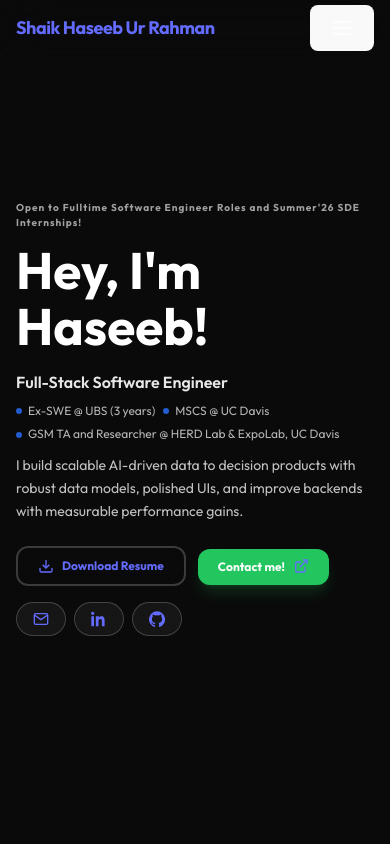
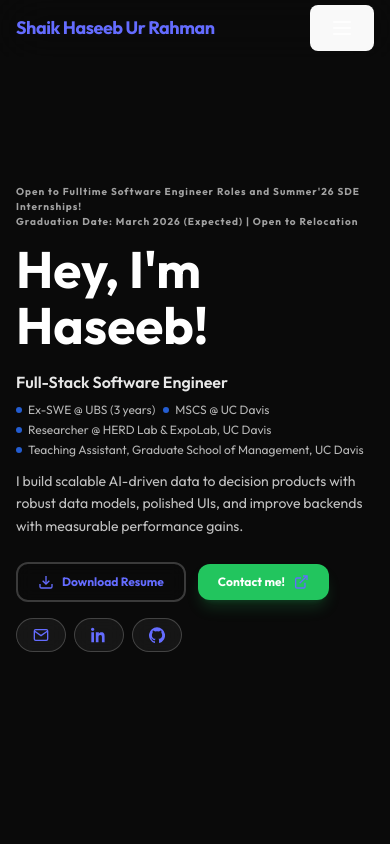
Before and after one commit to haseebshaik00/haseebshaik00.github.io, a React (Vite) app: page / in a window 390 px wide. Shown: the top 844 px of the page. Built offline with nearby package versions, Linux system fonts and the light colour scheme.

Commit message:
Monthly Revamp

```diff
--- a/src/App.tsx
+++ b/src/App.tsx
@@ -121,7 +121,7 @@
       </div>
       <div className="mt-8 sm:mt-6 flex items-center gap-3 text-sm sm:text-base text-white/70 animate-[fadeInUp_0.6s_ease-out_0.3s_both]">
         <div className="h-4 w-4 sm:h-5 sm:w-5 rounded-full border-2 border-white/30 border-t-[#6A6AFF] animate-spin" />
-        <span className="font-medium">Loading portfolio!</span>
+        <span className="font-medium">Open to Fulltime SDE Roles & <br /> Summer'26 SDE Internships!</span>
       </div>
       <div className="mt-2 text-xs text-white/40 animate-[fadeInUp_0.6s_ease-out_0.5s_both]">
         {Math.round(progress)}%
@@ -297,7 +297,8 @@
         <div className="grid grid-cols-1 md:grid-cols-[1.1fr_1fr] gap-8 md:gap-12 items-center">
           <Reveal>
             <div>
-              <p className="tracking-widest text-[10px] sm:text-xs md:text-[12px] text-neutral-400 dark:text-neutral-500"><b>Open to Fulltime Software Engineer Roles and Summer'26 SDE Internships!</b></p>
+              <p className="tracking-widest text-[10px] sm:text-xs md:text-[12px] text-neutral-400 dark:text-neutral-500"><b>Open to Fulltime Software Engineer Roles and Summer'26 SDE Internships!
+                <br /> <span className="italic">Graduation Date: March 2026 (Expected) | Open to Relocation</span></b></p>
               <h1 className="mt-3 sm:mt-4 text-3xl sm:text-4xl md:text-5xl lg:text-6xl font-bold text-white dark:text-white/95">Hey, I'm Haseeb!</h1>
 
               {/* Professional Title & Roles */}
@@ -314,10 +315,14 @@
                     <span className="w-1.5 h-1.5 rounded-full bg-[var(--brand-blue)]"></span>
                     MSCS @ UC Davis
                   </span>
-                  <span className="w-full"></span>
+                  {/* <span className="w-full"></span> */}
                   <span className="flex items-center gap-1.5">
                     <span className="w-1.5 h-1.5 rounded-full bg-[var(--brand-blue)]"></span>
-                    GSM TA and Researcher @ HERD Lab & ExpoLab, UC Davis
+                    Researcher @ HERD Lab & ExpoLab, UC Davis
+                  </span>
+                  <span className="flex items-center gap-1.5">
+                    <span className="w-1.5 h-1.5 rounded-full bg-[var(--brand-blue)]"></span>
+                    Teaching Assistant, Graduate School of Management, UC Davis
                   </span>
                 </div>
               </div>
@@ -487,12 +492,12 @@
     {
       company: "University of California, Davis",
       role: "MSCS Graduate Student, Teaching Assistant and Researcher",
-      period: "Jan 2025 – Present",
+      period: "Sep 2024 – Present",
       location: "Davis, CA",
       points: [
-        "Building scalable, secure, AI-driven full-stack products. Also, scaling FinSight on ResilientDB at ExpoLab by integrating a bill-splitting module that enables transparent, auditable transactions between individuals",
-        "Teaching AI-integrated data analytics (Excel, SQL, Tableau, Power BI, Access, Alteryx) to a cohort of 46 students; Designing accounting & analytics coursework with an emphasis on ethical AI",
-        "Developing iRRd data pipelines at the HERD Lab in collaboration with NYU Global TIES for Children; introduced batched execution saving 24+ hours per execution and built ECG/EDA compliant MIRAGE mapping apps",
+        <>Building scalable, secure, AI-driven full-stack products. Also, scaling <a href="https://github.com/haseebshaik00/FinSight" target="_blank" rel="noopener noreferrer" className="underline text-[var(--brand-blue)] hover:text-[var(--brand-blue-400)] transition-colors">FinSight</a> on ResilientDB at <a href="https://expolab.org/" target="_blank" rel="noopener noreferrer" className="underline text-[var(--brand-blue)] hover:text-[var(--brand-blue-400)] transition-colors">ExpoLab</a> by integrating a bill-splitting module that enables transparent, auditable transactions between individuals</>,
+        <>As a Teaching Assistant at <a href="https://gsm.ucdavis.edu/" target="_blank" rel="noopener noreferrer" className="underline text-[var(--brand-blue)] hover:text-[var(--brand-blue-400)] transition-colors">Graduate School of Management, UC Davis</a>, teaching AI-integrated data analytics (SQL, Alteryx, Access, iXBRL, Excel, Tableau, and Power BI) to a cohort of 45+ students; Designing accounting & analytics coursework with an emphasis on ethical AI</>,
+        <>Developing iRRd data pipelines at the <a href="https://herdlab.faculty.ucdavis.edu/" target="_blank" rel="noopener noreferrer" className="underline text-[var(--brand-blue)] hover:text-[var(--brand-blue-400)] transition-colors">HERD Lab</a> in collaboration with <a href="https://globaltiesforchildren.nyu.edu/" target="_blank" rel="noopener noreferrer" className="underline text-[var(--brand-blue)] hover:text-[var(--brand-blue-400)] transition-colors">NYU Global TIES for Children</a>; introduced batched execution saving 24+ hours per execution and built ECG/EDA compliant MIRAGE mapping apps</>
       ],
       tech: ["Software Engineering", "System Design", "Data Acquisition", "Visual Analytics", "Ethical AI", "Distributed Systems", "Machine Learning"],
       img: "/ucdavis.png",
@@ -507,7 +512,7 @@
         "Re-engineered 550+ processes achieving 60% improvement in turnaround time, reducing 80% operational cost via vendor consolidation & Azure migration",
         "Built 42+ integration interfaces for Global Wealth Management streamlining client workflows; contributing to $300M+ FY’22–’24 revenue",
         "Owned end-to-end workflow with 95% defects reduction across 40+ SIT cycles, ensuring production stability",
-        <>Earned <a href="https://www.credly.com/badges/2a455056-0625-459c-b96e-ba3245b1a22a" target="_blank" rel="noopener noreferrer" className="underline text-[var(--brand-blue)] hover:text-[var(--brand-blue-400)] transition-colors">Certified Engineer</a> title and recognised with 4 awards for exceptional performance and leadership in JOSH and CSR initiatives</>
+        <>Earned <a href="https://www.credly.com/badges/2a455056-0625-459c-b96e-ba3245b1a22a" target="_blank" rel="noopener noreferrer" className="underline text-[var(--brand-blue)] hover:text-[var(--brand-blue-400)] transition-colors">Certified Engineer</a> title and recognised with <a rel="noopener noreferrer" className="underline text-[var(--brand-blue)] hover:text-[var(--brand-blue-400)] transition-colors">4 awards</a> for exceptional performance and leadership in JOSH and CSR initiatives</>
       ],
       tech: ["React", "JavaScript/TypeScript", "SpringBoot", "JEST/JUnit", "Azure", "Docker", "Kubernetes", "SQL"],
       img: "/UBS-logo.png",
@@ -616,7 +621,7 @@
     {
       title: "EventFlare: Event Engagement & Management Platform",
       blurb: "Event Engagement and Management Platform with real-time chat, QR polls, geo discovery, AI recommendations (82% relevance), used by 5+ organisations",
-      links: [{ label: "Demo", href: "https://github.com/haseebshaik00/EventFlare" }, { label: "GitHub", href: "https://github.com/your-handle/EventFlare" }],
+      links: [{ label: "Demo", href: "https://github.com/haseebshaik00/EventFlare" }, { label: "GitHub", href: "https://github.com/haseebshaik00/EventFlare" }],
       tech: ["React/TypeScript", "Vite", "NodeJS & FastAPI", "PostgreSQL", "GraphQL"],
       img: "https://images.unsplash.com/photo-1549451371-64aa98a6f660?ixlib=rb-4.1.0&ixid=M3wxMjA3fDB8MHxwaG90by1wYWdlfHx8fGVufDB8fHx8fA%3D%3D&auto=format&fit=crop&q=80&w=2070",
     },
@@ -630,7 +635,7 @@
     {
       title: "CalFit: Optimizing Health Insights",
       blurb: "CalFit predicts calorie burnt using monotone gradient-boosted trees with conformal prediction intervals, outperforming LASSO baselines while staying interpretable and reliable",
-      links: [{ label: "Report", href: "https://github.com/haseebshaik00/CalFit-STA-221-Project" }, { label: "GitHub", href: "https://github.com/haseebshaik00/CalFit-STA-221-Project" }],
+      links: [{ label: "Report", href: "https://github.com/haseebshaik00/CalFit-STA-221-Project/blob/main/Team%2011%20-%20STA%20221%20Final%20Report.pdf" }, { label: "GitHub", href: "https://github.com/haseebshaik00/CalFit-STA-221-Project" }],
       tech: ["Monotonic Gradient Boosting", "XGBoost/LightGBM", "Lasso Regression", "Gradio UI", "Hyperparameters Tuning"],
       img: "https://images.unsplash.com/photo-1576678927484-cc907957088c?ixlib=rb-4.1.0&ixid=M3wxMjA3fDB8MHxwaG90by1wYWdlfHx8fGVufDB8fHx8fA%3D%3D&auto=format&fit=crop&q=80&w=987",
     },
@@ -1138,7 +1143,7 @@
                 }
                 title="Location"
                 href="https://maps.app.goo.gl/nfQHEdRko5vD6gqB8"
-                content="Davis, CA (Open to relocate)"
+                content="Davis, CA (Open to Relocation)"
               />
             </div>
           </Reveal>
```
Also changed, not shown: 1 other file (tests, documents, lock files or other folders).
